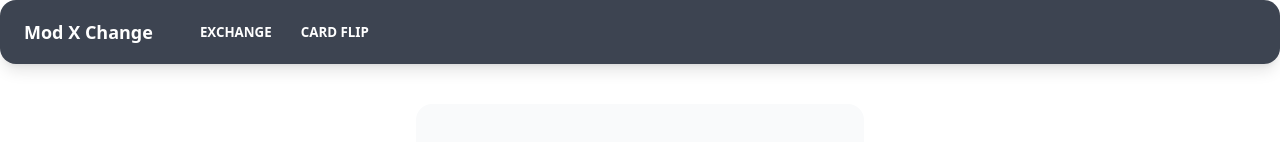
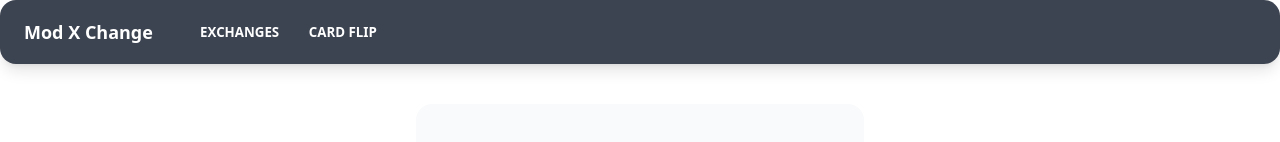
Before and after one commit to jirasin-c/mod-exchange, a Vue app: page / in a window 1280 px wide. Shown: the top 142 px of the page. Built offline with nearby package versions, Linux system fonts and the light colour scheme; what vue-sweetalert2 would draw is missing.

Commit message:
add alert Error

```diff
--- a/src/App.vue
+++ b/src/App.vue
@@ -46,7 +46,7 @@ const switchCurren = (from, to) => {
     </div>
     <div class="flex-1 px-2 mx-2">
       <div class="items-stretch hidden lg:flex">
-        <a class="btn btn-ghost btn-sm rounded-btn" href="#exchange">Exchange</a>
+        <a class="btn btn-ghost btn-sm rounded-btn" href="#exchange">Exchanges</a>
         <a class="btn btn-ghost btn-sm rounded-btn" href="#card-flip">Card Flip</a>
       </div>
     </div>
```
